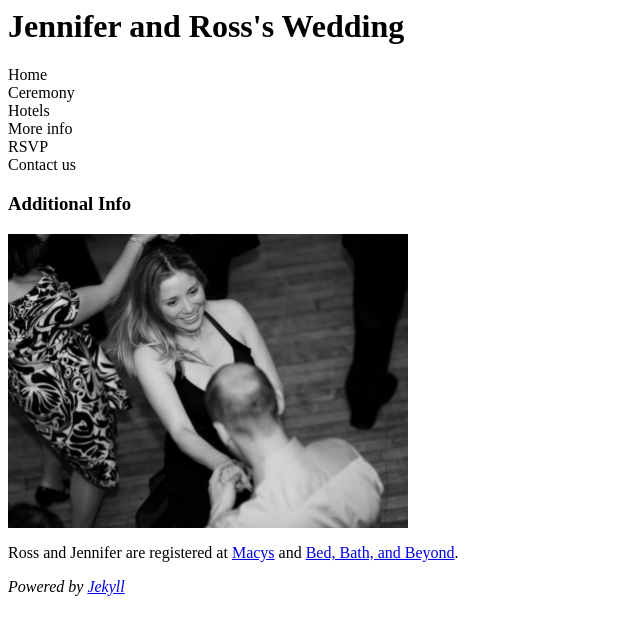
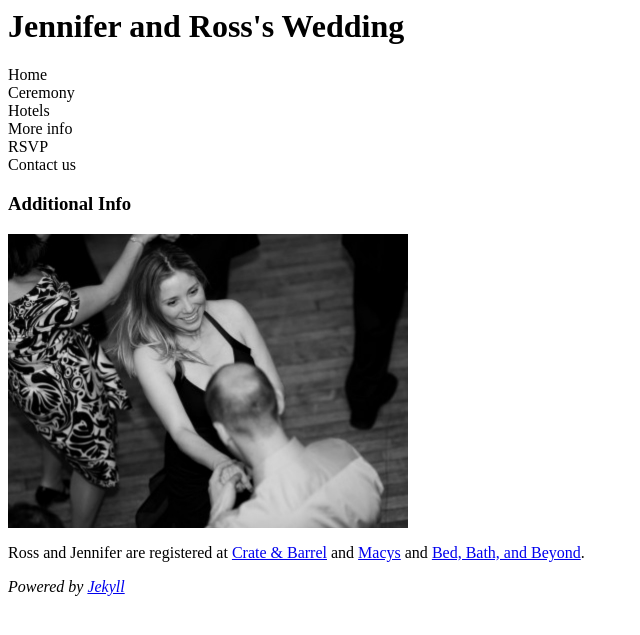
Before and after one commit to velvetkitten/velvetkitten.github.com, a Jekyll site: the page built from moreinfo.html, in a window 1280 px wide. Shown: the top 635 px of the page, without its empty margins (0-640 px from the left). Built offline with Jekyll 4.4.1, drawn with Linux system fonts in a browser that asks for light colours.

Commit message:
Add C&B registry link

```diff
--- a/moreinfo.html
+++ b/moreinfo.html
@@ -10,7 +10,10 @@ description: Don't miss out!
   </div>
 
   <div id="registry">
-    <p>Ross and Jennifer are registered at <a href="http://www1.macys.com/registry/wedding/guest/?registryId=635815">Macys</a> and <a href="http://www.bedbathandbeyond.com/regGiftRegistry.asp?WRN=-280709845">Bed, Bath, and Beyond</a>.</p>
+    <p>Ross and Jennifer are registered at
+      <a href="http://www.crateandbarrel.com/Gift-Registry/Guest/View-Registry.aspx?grid=4895065">Crate &amp; Barrel</a> and
+      <a href="http://www1.macys.com/registry/wedding/guest/?registryId=635815">Macys</a> and
+      <a href="http://www.bedbathandbeyond.com/regGiftRegistry.asp?WRN=-280709845">Bed, Bath, and Beyond</a>.</p>
   </div>
 
 </div>
```
